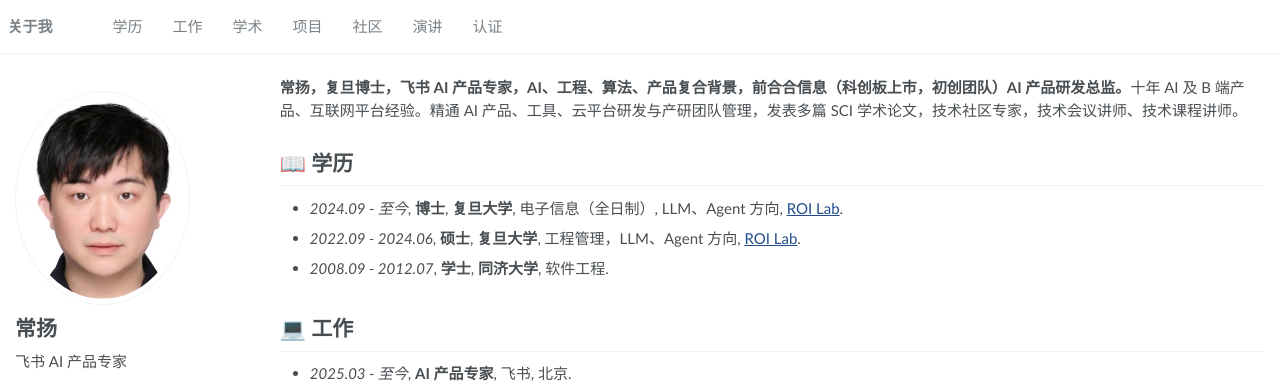
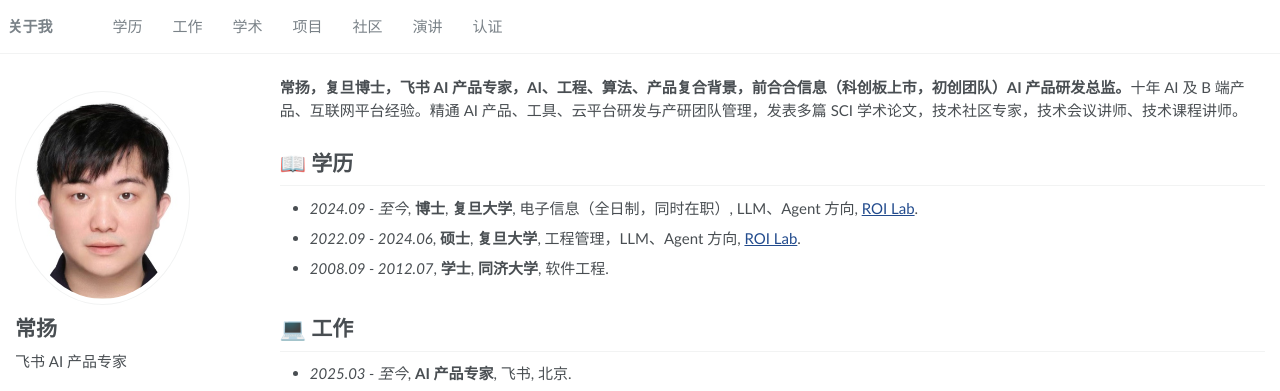
Before and after one commit to yangchangcy/yangchangcy.github.io, a Jekyll site: the page built from _pages/about.md, in a window 1280 px wide and 900 px high. Shown: the top 391 px of the window. Built offline with Jekyll 4.4.1, drawn with Linux system fonts in a browser that asks for light colours.

Commit message:
博士学历:电子信息(全日制)->（全日制，同时在职）
Co-Authored-By: Claude Opus 4.8 (1M context) <noreply@anthropic.com>

```diff
--- a/_pages/about.md
+++ b/_pages/about.md
@@ -22,7 +22,7 @@ redirect_from:
 <span class='anchor' id='education'></span>
 # 📖 学历
 
-- *2024.09 - 至今*, **博士**, **复旦大学**, 电子信息（全日制）, LLM、Agent 方向, [ROI Lab](https://www.fudanroilab.com/index.html).
+- *2024.09 - 至今*, **博士**, **复旦大学**, 电子信息（全日制，同时在职）, LLM、Agent 方向, [ROI Lab](https://www.fudanroilab.com/index.html).
 
 - *2022.09 - 2024.06*, **硕士**, **复旦大学**, 工程管理，LLM、Agent 方向, [ROI Lab](https://www.fudanroilab.com/index.html).
 
```
